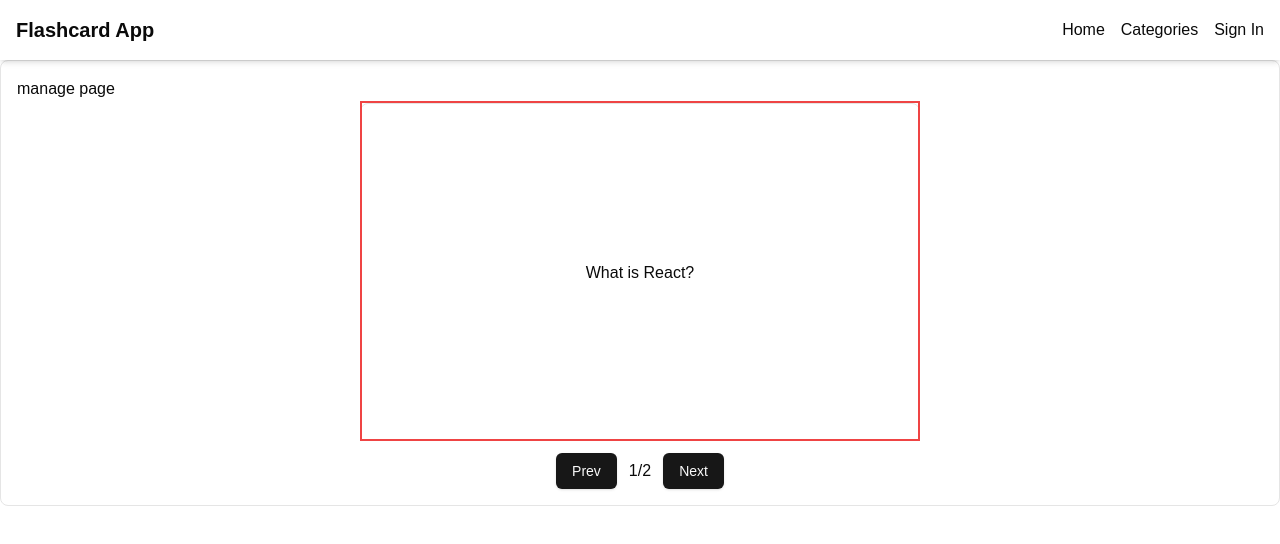
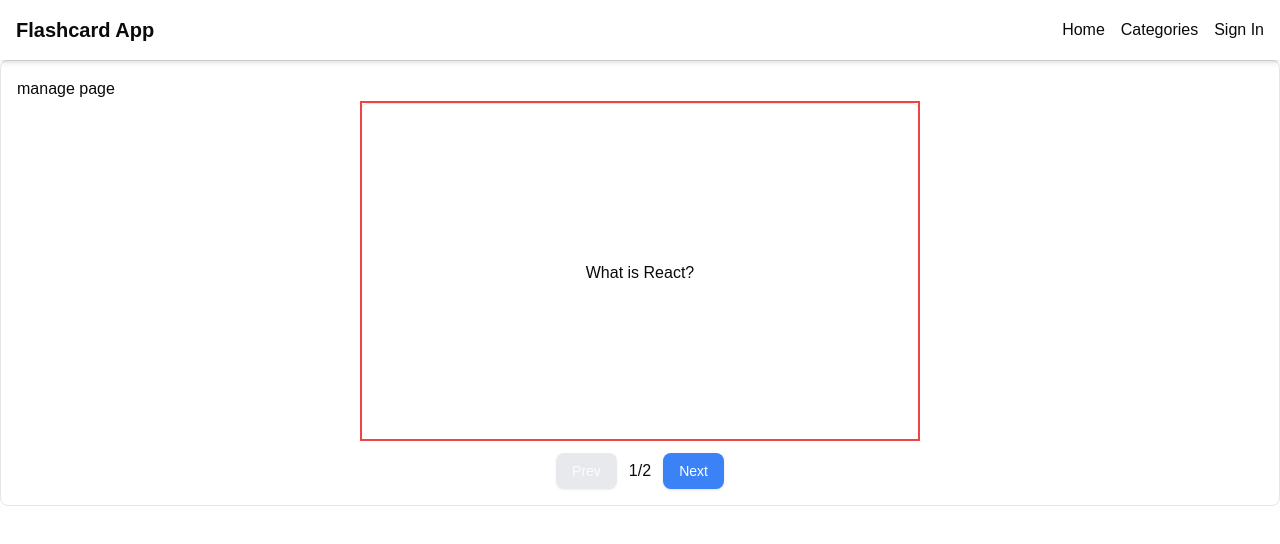
Before and after one commit to eric-nichols-nyc/ai-quiz-app, a Next.js app: page /categories/1/manage in a window 1280 px wide. Shown: the top 544 px of the page. Built offline with nearby package versions, Linux system fonts and the light colour scheme.

Commit message:
feat: made buttons prettier

```diff
--- a/src/components/FlashcardGallery.tsx
+++ b/src/components/FlashcardGallery.tsx
@@ -13,17 +13,13 @@ const FlashcardGallery = ({ flashcards }: FlashcardGalleryProps) => {
     const [isFlipped, setIsFlipped] = useState(false);
 
   const prevCard = () => {
-    if (currentCardIndex > 0) {
-      setCurrentCardIndex(currentCardIndex - 1);
-      setIsFlipped(false);
-    }
+    setCurrentCardIndex(currentCardIndex - 1);
+    setIsFlipped(false);
   };
 
   const nextCard = () => {
-    if (currentCardIndex < flashcards.length - 1) {
-      setCurrentCardIndex(currentCardIndex + 1);
-      setIsFlipped(false);
-    }
+    setCurrentCardIndex(currentCardIndex + 1);
+    setIsFlipped(false);
   };
   return (
     <div className="gallery flex items-center flex-col justify-center gap-3">
@@ -36,9 +32,21 @@ const FlashcardGallery = ({ flashcards }: FlashcardGalleryProps) => {
         />
       </div>
       <div className="flex justify-between items-center gap-3">
-        <Button onClick={prevCard}>Prev</Button>
+        <Button
+          onClick={prevCard}
+          disabled={currentCardIndex === 0}
+          className={`px-4 py-2 rounded-lg transition duration-300 ${currentCardIndex === 0 ? 'bg-gray-300 cursor-not-allowed' : 'bg-blue-500 hover:bg-blue-600 text-white'}`}
+        >
+          Prev
+        </Button>
         <div>{currentCardIndex + 1}/{flashcards.length}</div>
-        <Button onClick={nextCard}>Next</Button>
+        <Button
+          onClick={nextCard}
+          disabled={currentCardIndex === flashcards.length - 1}
+          className={`px-4 py-2 rounded-lg transition duration-300 ${currentCardIndex === flashcards.length - 1 ? 'bg-gray-300 cursor-not-allowed' : 'bg-blue-500 hover:bg-blue-600 text-white'}`}
+        >
+          Next
+        </Button>
       </div>
     </div>
   );
```
